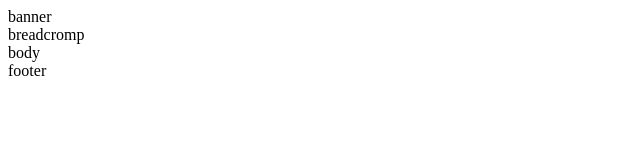
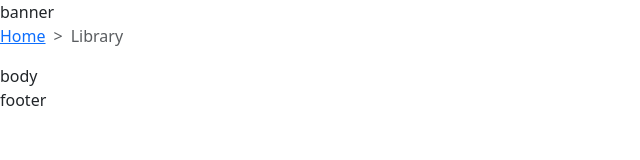
Before and after one commit to soroushghamari/rmto, a plain HTML site: page index.html in a window 1280 px wide. Shown: the whole page, without its empty margins (0-640 px from the left). Drawn offline with nearby package versions, Linux system fonts and the light colour scheme.

Commit message:
breadcrump

```diff
--- a/index.html
+++ b/index.html
@@ -3,12 +3,23 @@
 <head>
     <meta charset="UTF-8">
     <meta name="viewport" content="width=device-width, initial-scale=1.0">
+    <link href="https://cdn.jsdelivr.net/npm/bootstrap@5.3.6/dist/css/bootstrap.min.css" rel="stylesheet" integrity="sha384-4Q6Gf2aSP4eDXB8Miphtr37CMZZQ5oXLH2yaXMJ2w8e2ZtHTl7GptT4jmndRuHDT" crossorigin="anonymous">
+<script src="https://cdn.jsdelivr.net/npm/bootstrap@5.3.6/dist/js/bootstrap.bundle.min.js" integrity="sha384-j1CDi7MgGQ12Z7Qab0qlWQ/Qqz24Gc6BM0thvEMVjHnfYGF0rmFCozFSxQBxwHKO" crossorigin="anonymous"></script>
+    <link rel="stylesheet" href="sass/style.css">
+
     <title>Document</title>
 </head>
 <body>
     <section>banner</section>
     <nav></nav>
-    <div>breadcromp</div>
+    <div>
+        <nav style="--bs-breadcrumb-divider: '>';" aria-label="breadcrumb">
+  <ol class="breadcrumb">
+    <li class="breadcrumb-item"><a href="#">Home</a></li>
+    <li class="breadcrumb-item active" aria-current="page">Library</li>
+  </ol>
+</nav>
+    </div>
     <div>body</div>
     <footer>footer</footer>
 </body>
--- a/sass/style.scss
+++ b/sass/style.scss
@@ -0,0 +1,2 @@
+
+$listgroupColor: #F39700;
```
